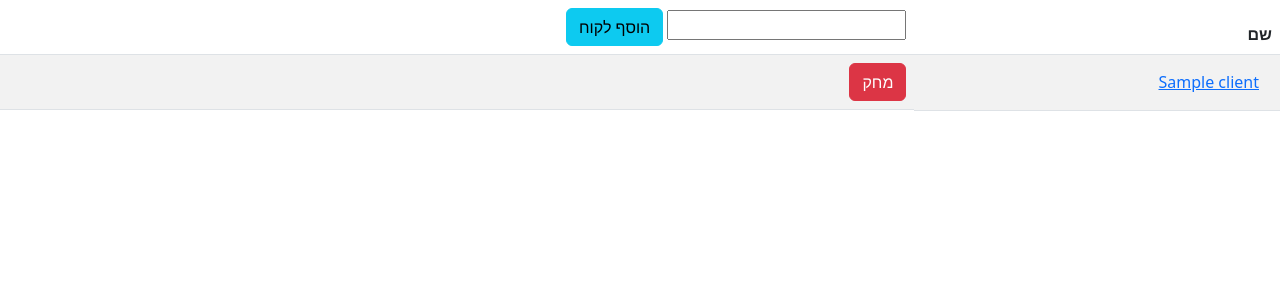
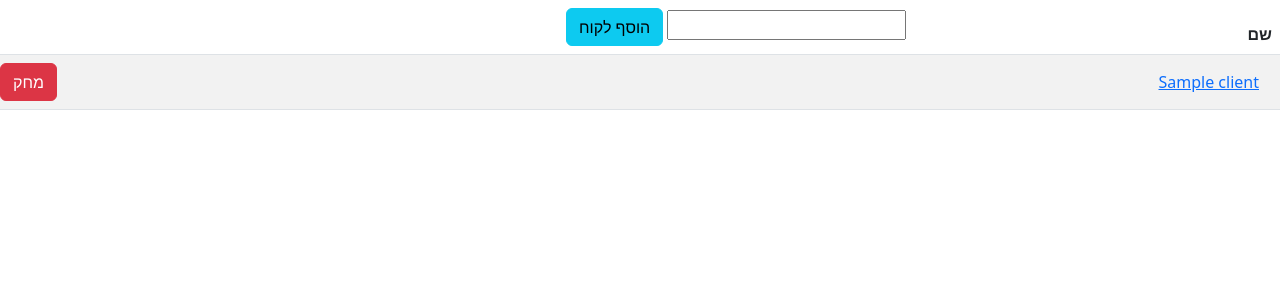
Before and after one commit to ronishulman/DBNWebSite, a Django app: page /clientsinfo in a window 1280 px wide. Shown: the part 56-356 px from the top of the page. Run offline with Django 5.2, Linux system fonts and the light colour scheme; a user stored in the database is signed in; tables that the repository leaves empty hold one stand-in row (values such as "Sample post").

Commit message:
made changes

```diff
--- a/site_base/templates/site_base/clientsinfo.html
+++ b/site_base/templates/site_base/clientsinfo.html
@@ -84,7 +84,7 @@
                     <input type="hidden" name="client_name" value="{{ client.name }}">
                     <button type="submit" class="btn btn-link client-button">{{ client.name }}</button>
                   </form>
-                <td style="display: flex; justify-content: flex-start; padding-left: 0;">
+                <td style="text-align: left; padding-left: 0; margin: 0;">
                   <form action="deleteclient" method="POST" onsubmit="return confirm('האם את/ה בטוח כי ברצונך למחוק את הלקוח?');">
                     {% csrf_token %}
                     <input type="hidden" name="client_name" value="{{ client.name }}">
```
